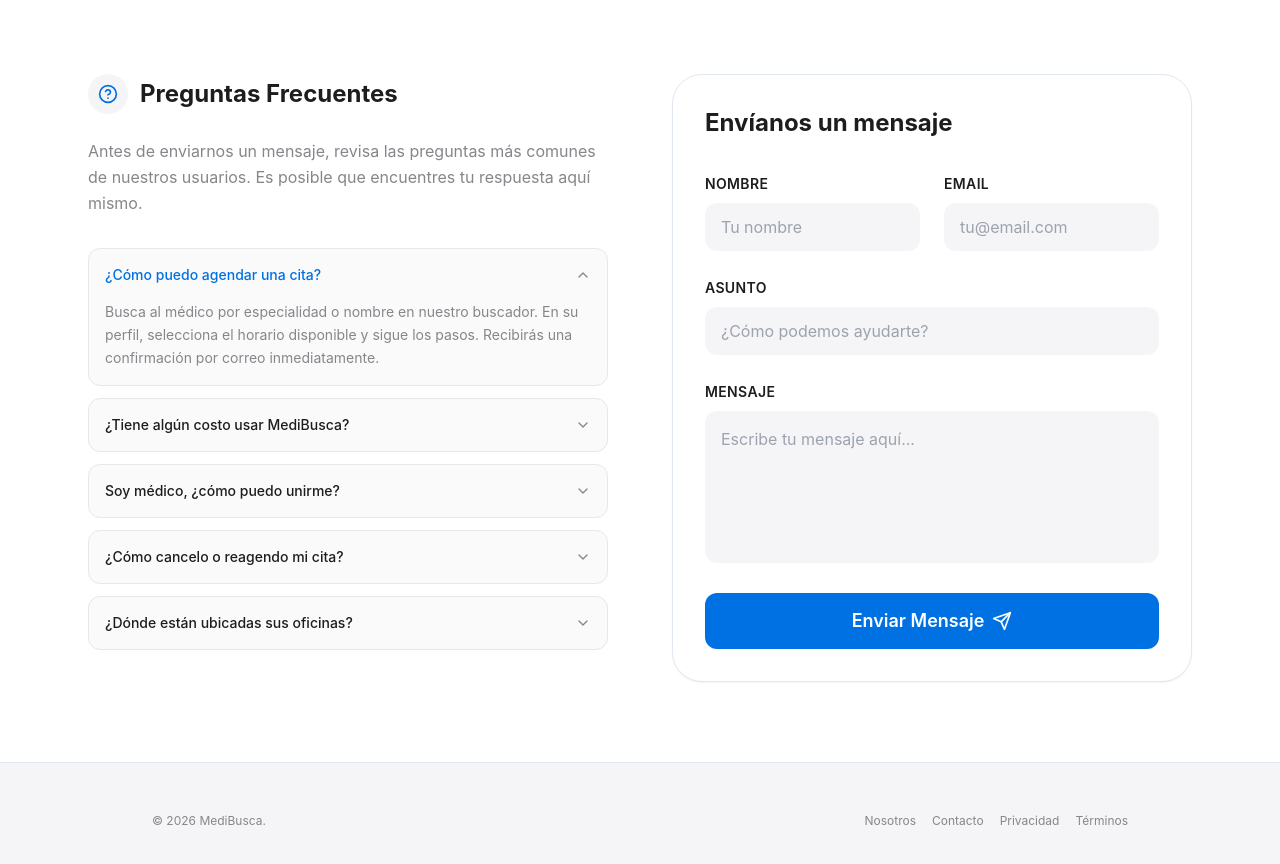
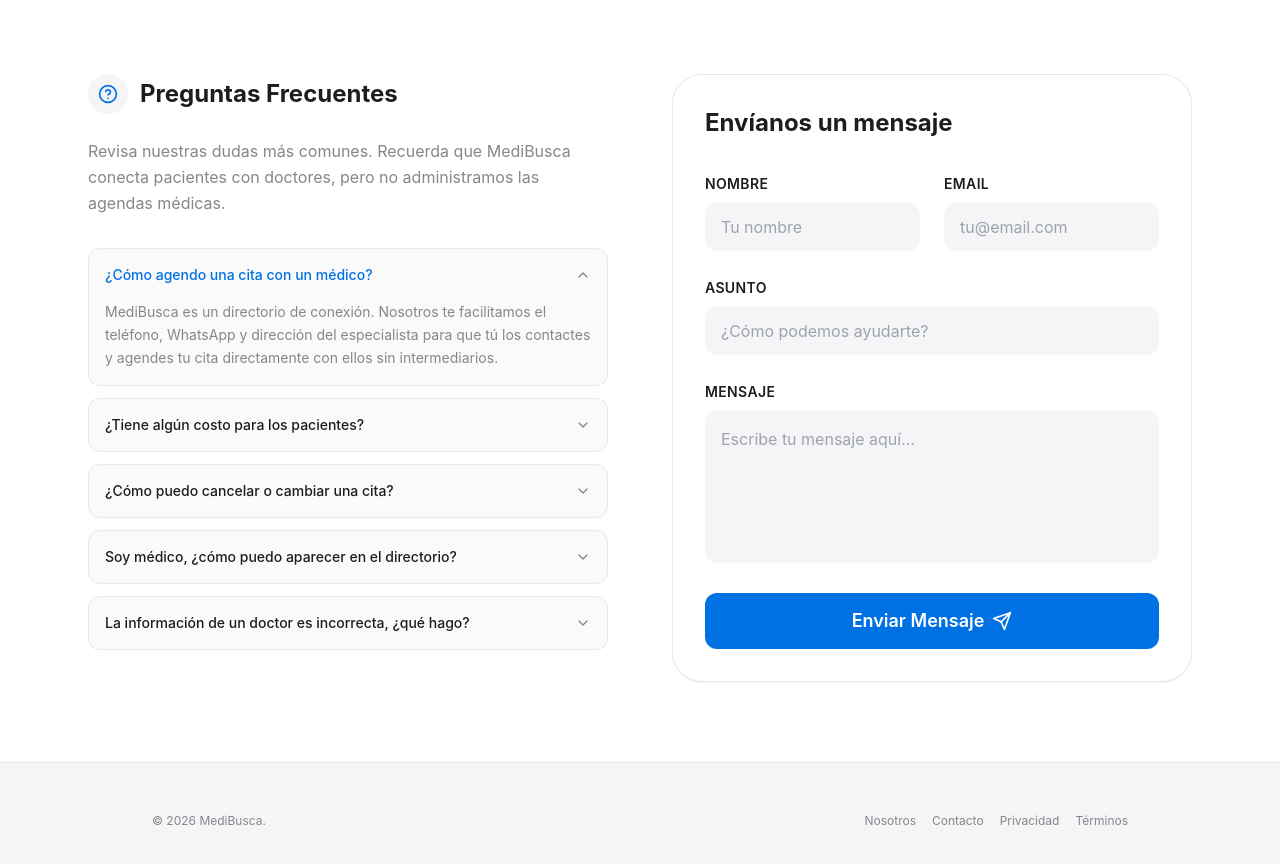
Before and after one commit to alicehocane/new-doctor, a React (Vite) app: page /contacto in a window 1280 px wide. Shown: the part 380-1244 px from the top of the page. Built offline with nearby package versions, Linux system fonts and the light colour scheme.

Commit message:
update contacto

```diff
--- a/app/contacto/page.tsx
+++ b/app/contacto/page.tsx
@@ -14,27 +14,27 @@ export default function ContactPage() {
   // FAQ State
   const [openIndex, setOpenIndex] = useState<number | null>(0);
 
-  // FAQ Data
+  // FAQ Data - UPDATED for Directory Logic
   const faqs = [
     {
-      question: "¿Cómo puedo agendar una cita?",
-      answer: "Busca al médico por especialidad o nombre en nuestro buscador. En su perfil, selecciona el horario disponible y sigue los pasos. Recibirás una confirmación por correo inmediatamente."
+      question: "¿Cómo agendo una cita con un médico?",
+      answer: "MediBusca es un directorio de conexión. Nosotros te facilitamos el teléfono, WhatsApp y dirección del especialista para que tú los contactes y agendes tu cita directamente con ellos sin intermediarios."
     },
     {
-      question: "¿Tiene algún costo usar MediBusca?",
-      answer: "No. Para los pacientes, buscar médicos y agendar citas es 100% gratuito. No hay cargos ocultos ni comisiones por reservar."
+      question: "¿Tiene algún costo para los pacientes?",
+      answer: "No. Buscar médicos y acceder a su información de contacto es 100% gratuito. No cobramos tarifas por uso ni comisiones."
     },
     {
-      question: "Soy médico, ¿cómo puedo unirme?",
-      answer: "Nos encantaría tenerte. Visita la sección 'Para Médicos' en el menú principal o escríbenos directamente a través de este formulario seleccionando el asunto 'Afiliación'."
+      question: "¿Cómo puedo cancelar o cambiar una cita?",
+      answer: "Dado que la cita se agenda directamente con el especialista o su consultorio, cualquier cambio o cancelación debes gestionarlo contactándolos directamente a ellos."
     },
     {
-      question: "¿Cómo cancelo o reagendo mi cita?",
-      answer: "Puedes gestionar tus citas desde el enlace que enviamos a tu correo de confirmación o iniciando sesión en tu cuenta de usuario en la sección 'Mis Citas'."
+      question: "Soy médico, ¿cómo puedo aparecer en el directorio?",
+      answer: "Nos encantaría tenerte. Visita la sección 'Para Médicos' en el menú principal o escríbenos a través de este formulario seleccionando el asunto 'Afiliación'."
     },
     {
-      question: "¿Dónde están ubicadas sus oficinas?",
-      answer: "Nuestras oficinas centrales están en Ciudad de México, sin embargo, somos una plataforma digital y no ofrecemos atención presencial a pacientes en nuestras oficinas corporativas."
+      question: "La información de un doctor es incorrecta, ¿qué hago?",
+      answer: "Si encuentras un número o dirección desactualizada, por favor envíanos un mensaje usando el formulario de esta página para que nuestro equipo lo verifique y corrija de inmediato."
     }
   ];
 
@@ -58,13 +58,13 @@ export default function ContactPage() {
           Contacto.
         </h1>
         <p className="text-xl text-[#86868b] max-w-xl mx-auto font-medium leading-relaxed">
-          Estamos aquí para ayudarte. Resuelve tus dudas rápidamente o envíanos un mensaje.
+          Estamos aquí para ayudarte. Resuelve tus dudas sobre la plataforma o envíanos un mensaje.
         </p>
       </div>
 
       <div className="max-w-6xl mx-auto px-6 py-20 grid md:grid-cols-2 gap-16">
 
-        {/* Left Column: FAQs (Replaced previous static info) */}
+        {/* Left Column: FAQs */}
         <div className="space-y-8">
           <div>
             <div className="flex items-center gap-3 mb-6">
@@ -74,7 +74,7 @@ export default function ContactPage() {
                 <h2 className="text-2xl font-bold text-[#1d1d1f]">Preguntas Frecuentes</h2>
             </div>
             <p className="text-[#86868b] leading-relaxed mb-8">
-              Antes de enviarnos un mensaje, revisa las preguntas más comunes de nuestros usuarios. Es posible que encuentres tu respuesta aquí mismo.
+              Revisa nuestras dudas más comunes. Recuerda que MediBusca conecta pacientes con doctores, pero no administramos las agendas médicas.
             </p>
           </div>
 
```
